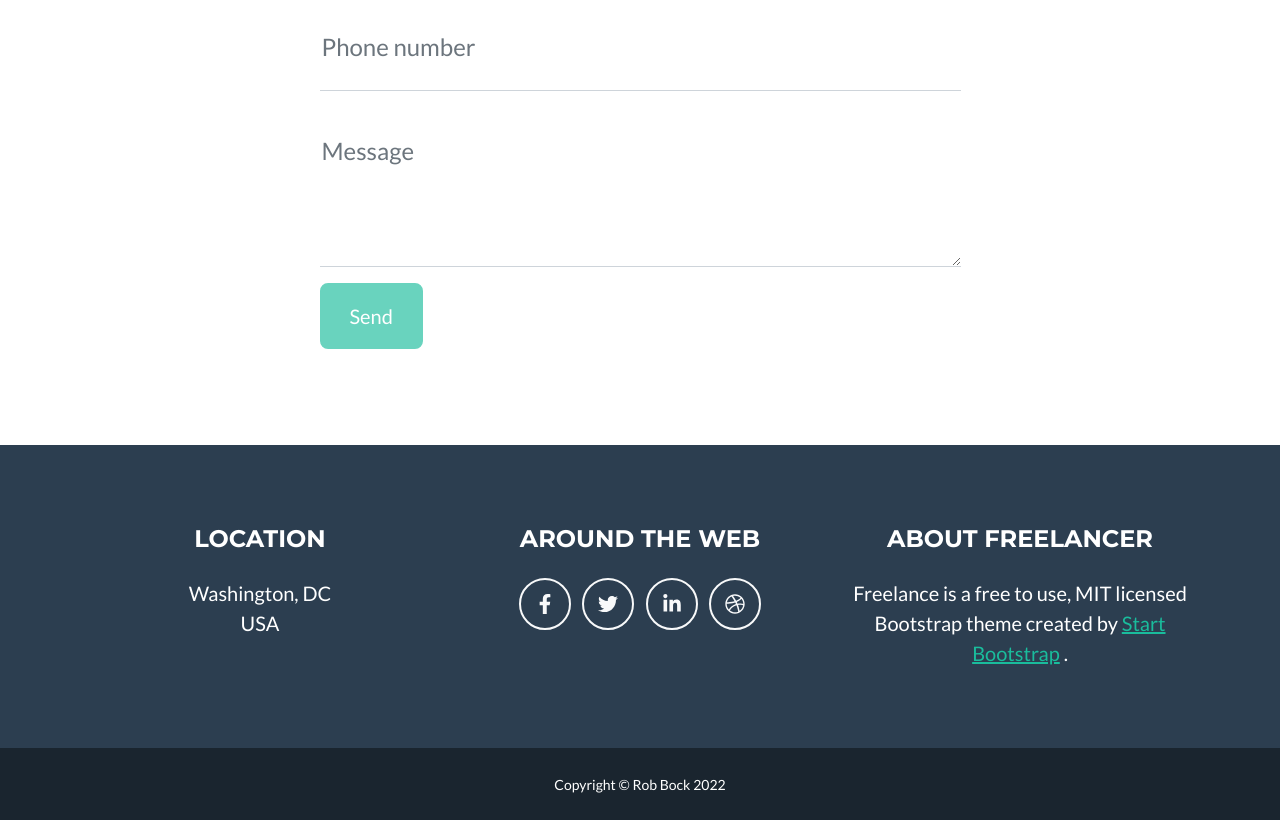
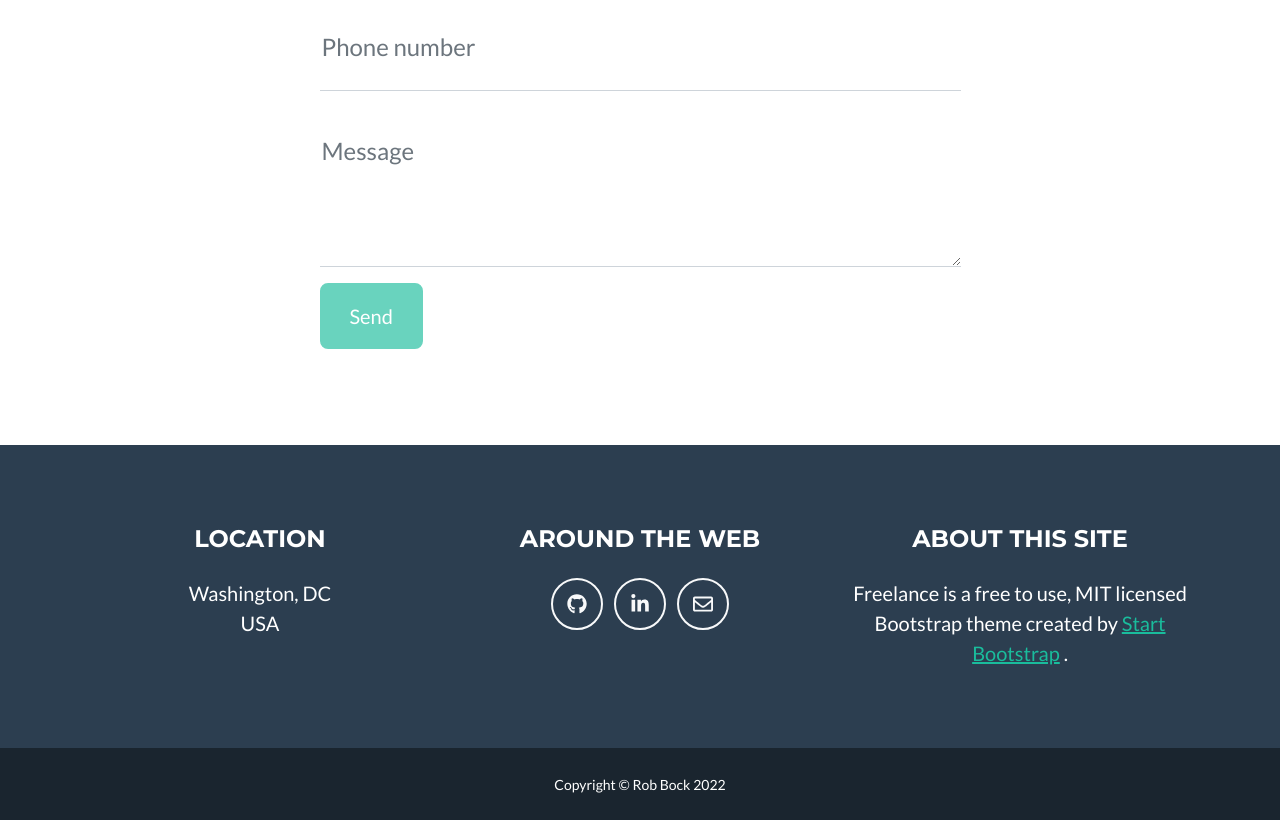
Before and after one commit to rbock9/Portfolio_Website_2021, a plain HTML site: page index.html in a window 1280 px wide. Shown: the part 2742-3562 px from the top of the page. Drawn offline with nearby package versions, Linux system fonts and the light colour scheme.

Commit message:
updated socials in footer

```diff
--- a/index.html
+++ b/index.html
@@ -233,14 +233,14 @@
                     <!-- Footer Social Icons-->
                     <div class="col-lg-4 mb-5 mb-lg-0">
                         <h4 class="text-uppercase mb-4">Around the Web</h4>
-                        <a class="btn btn-outline-light btn-social mx-1" href="#!"><i class="fab fa-fw fa-facebook-f"></i></a>
-                        <a class="btn btn-outline-light btn-social mx-1" href="#!"><i class="fab fa-fw fa-twitter"></i></a>
-                        <a class="btn btn-outline-light btn-social mx-1" href="#!"><i class="fab fa-fw fa-linkedin-in"></i></a>
-                        <a class="btn btn-outline-light btn-social mx-1" href="#!"><i class="fab fa-fw fa-dribbble"></i></a>
+                        <!-- <a class="btn btn-outline-light btn-social mx-1" href="#!"><i class="fab fa-fw fa-facebook-f"></i></a> -->
+                        <a class="btn btn-outline-light btn-social mx-1" href="https://github.com/rbock9"><i class="fab fa-fw fa-github"></i></a>
+                        <a class="btn btn-outline-light btn-social mx-1" href="https://www.linkedin.com/in/rob-bock/"><i class="fab fa-fw fa-linkedin-in"></i></a>
+                        <a class="btn btn-outline-light btn-social mx-1" href="mailto: rbock9@gmail.com"><i class="fab fa-fw far fa-envelope"></i></a>
                     </div>
                     <!-- Footer About Text-->
                     <div class="col-lg-4">
-                        <h4 class="text-uppercase mb-4">About Freelancer</h4>
+                        <h4 class="text-uppercase mb-4">About This Site</h4>
                         <p class="lead mb-0">
                             Freelance is a free to use, MIT licensed Bootstrap theme created by
                             <a href="http://startbootstrap.com">Start Bootstrap</a>
```
